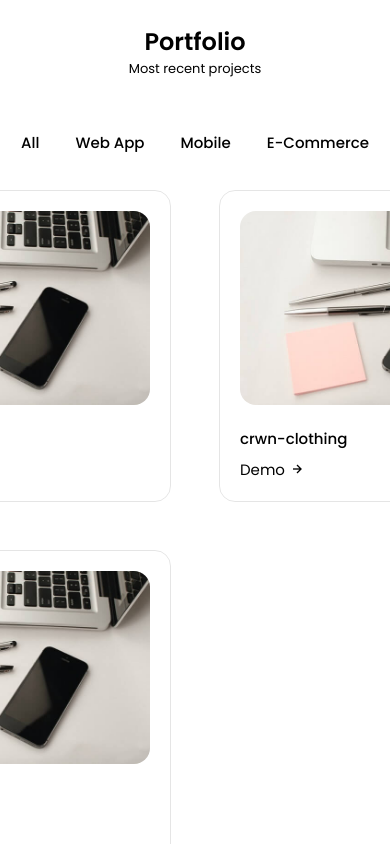
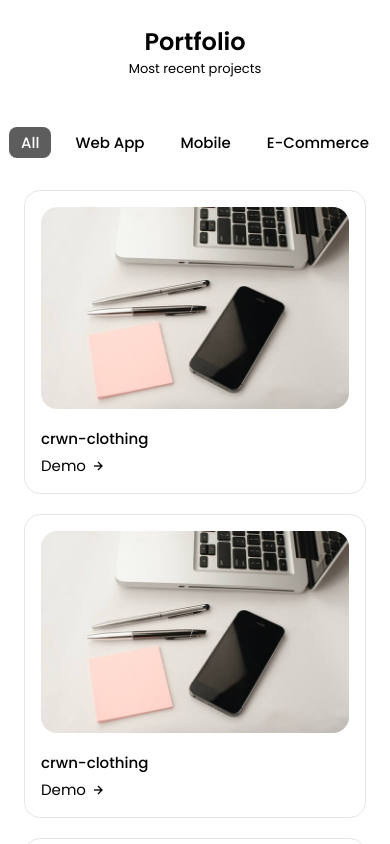
Before and after one commit to Dustin-Kelley/portfolio, a React (Create React App) app: page / in a window 390 px wide. Shown: the part 2260-3104 px from the top of the page. Built offline with nearby package versions, Linux system fonts and the light colour scheme.

Commit message:
finished sorting algo

```diff
--- a/src/components/projects/Projects.css
+++ b/src/components/projects/Projects.css
@@ -63,3 +63,53 @@
     transform: translateX(0.25rem);
 
 }
+
+.active-work {
+    background-color: rgb(93, 93, 93) ;
+    color: var(--container-color);
+}
+
+@media screen and (max-width: 992px) {
+    .work__container {
+        gap: 1.25rem;
+    }
+
+    .work__card {
+        padding: 1rem;
+    }
+
+    .work__img {
+        margin-bottom: 0.75rem;
+    }
+
+    .work__title {
+        margin-bottom: 0.25rem;
+    }
+      }
+
+      @media screen and (max-width: 768px) {
+        .work__container {
+            grid-template-columns: max-content;
+        }
+      }
+
+
+      @media screen and (max-width: 576px) {
+        .work__container {
+            grid-template-columns: 1fr;
+        }
+
+        .work__img {
+            width: 100%;
+        }
+      }
+
+
+       @media screen and (max-width: 350px) {
+        .work__item {
+            font-size: var(--small-font-size);
+        }
+        .work__filters {
+            column-gap: 0.25rem;
+        }
+      }
--- a/src/components/projects/Works.js
+++ b/src/components/projects/Works.js
@@ -23,6 +23,7 @@ useEffect(() => {
 
 const handleClick= (e, index) => {
     setItem({name: e.target.textContent });
+    setActive(index);
 };
   return (
     <div>
@@ -33,7 +34,9 @@ const handleClick= (e, index) => {
                       onClick={(e) => {
                         handleClick(e, index);
                     }}
-                    className='work__item' key={index}>
+                    className={`${active === index ? 'active-work' : '' }
+                    work__item`}
+                    key={index}>
                         {item.name}
                     </span>
                 );
```
